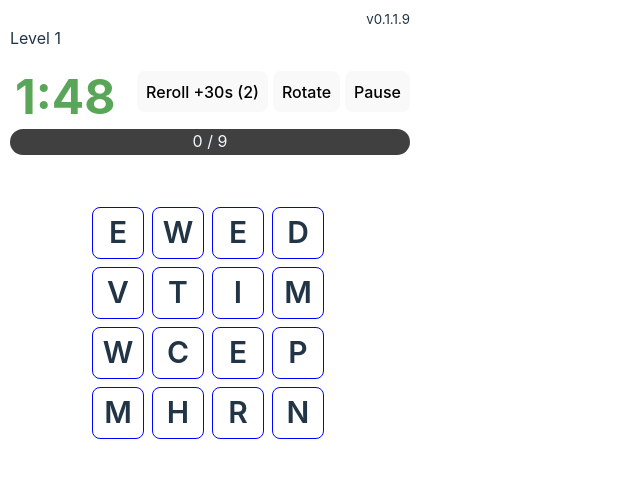
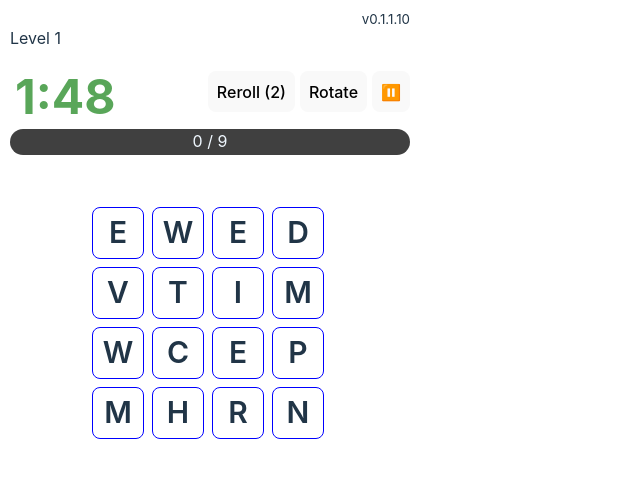
Before and after one commit to PhillipGH/PhillipGH.github.io, a React (Vite) app: page / in a window 1280 px wide. Both pictures are taken after a click on the button 210 px from the left and 203 px from the top of the page. Shown: the top 478 px of the page, without its empty margins (0-640 px from the left). Built offline with nearby package versions, Linux system fonts and the light colour scheme.

Commit message:
Try to fix css issue with timer

```diff
--- a/src/App.css
+++ b/src/App.css
@@ -225,6 +225,7 @@
 .timer {
   margin: 5px;
   font-size: 3em;
+  width:100px
 }
 
 .buttons {
--- a/src/App.tsx
+++ b/src/App.tsx
@@ -9,7 +9,7 @@ import GameStatsView, { TGameStats } from './GameStats';
 
 // import Cookies from 'js-cookie';
 
-const VERSION = 'v0.1.1.9';
+const VERSION = 'v0.1.1.10';
 
 function loadDictionary(dictionaryRaw: string) {
   let dictionary = new Set<string>();
--- a/src/Board.tsx
+++ b/src/Board.tsx
@@ -676,14 +676,14 @@ function Board(props: {
 
     }}>Rotate</button>;
 
-    const pauseButton = <button onClick={handlePause}>Pause</button>;
+    const pauseButton = <button onClick={handlePause}>⏸️</button>;
 
 
     let rerollButton : null | React.JSX.Element = null;
     if  (props.rerollCounter !== null) {
       rerollButton = <button disabled={props.rerollCounter <= 0} onClick={() => {
         useRerollCharge();
-      }}>Reroll +30s ({props.rerollCounter})</button>;
+      }}>Reroll ({props.rerollCounter})</button>;
     }
     return <div>
       <div className="buttons">{rerollButton}{rotateButton}{pauseButton}</div>
```
